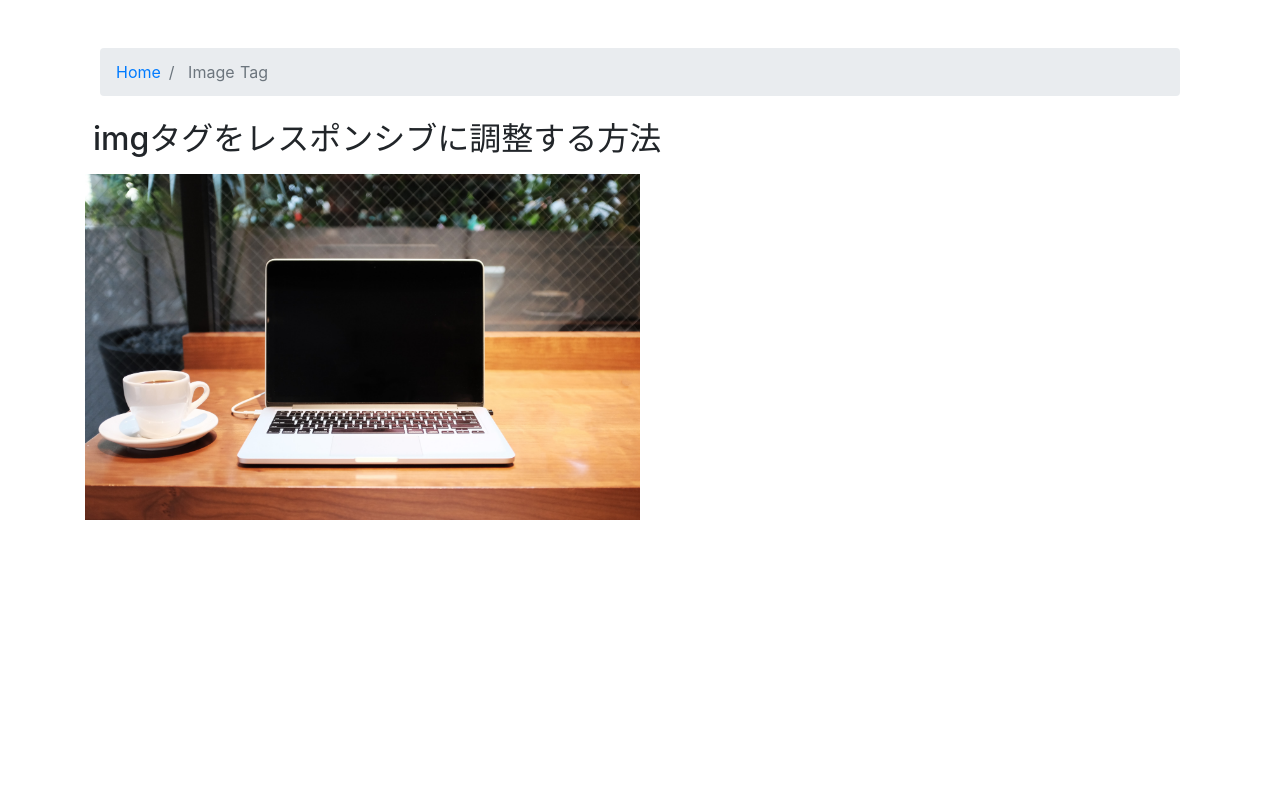
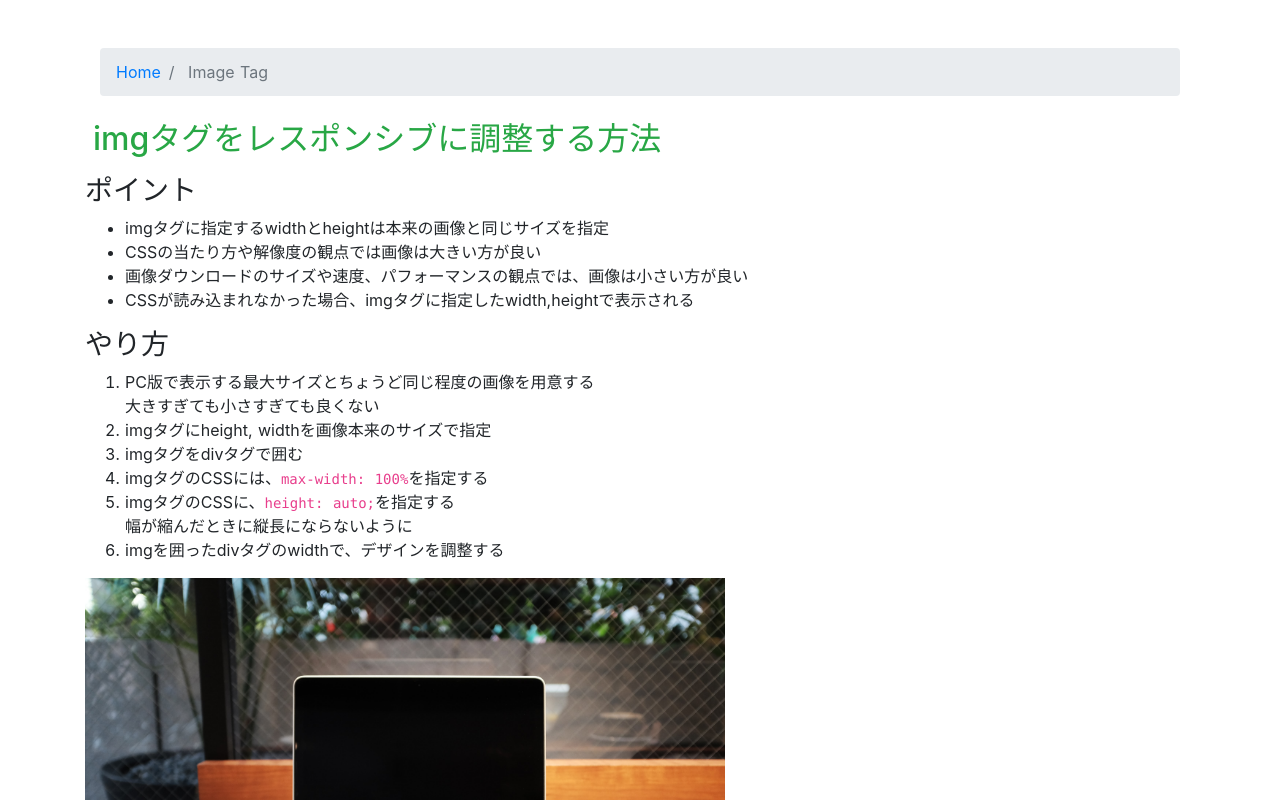
Before and after one commit to negi524/design_collection, a Nuxt app: page /imagetag in a window 1280 px wide. Shown: the top 800 px of the page. Built offline with nearby package versions, Linux system fonts and the light colour scheme.

Commit message:
実装時の解説文言追加

```diff
--- a/pages/imagetag.vue
+++ b/pages/imagetag.vue
@@ -1,7 +1,40 @@
 <template>
   <div id="imagetag">
     <global-header :crumbs="crumbs" />
-    <h2 class="p-2">imgタグをレスポンシブに調整する方法</h2>
+    <h2 class="p-2 text-success">imgタグをレスポンシブに調整する方法</h2>
+    <!-- 解説 -->
+    <section class="description__point">
+      <h3>ポイント</h3>
+      <ul>
+        <li>imgタグに指定するwidthとheightは本来の画像と同じサイズを指定</li>
+        <li>CSSの当たり方や解像度の観点では画像は大きい方が良い</li>
+        <li>
+          画像ダウンロードのサイズや速度、パフォーマンスの観点では、画像は小さい方が良い
+        </li>
+        <li>
+          CSSが読み込まれなかった場合、imgタグに指定したwidth,heightで表示される
+        </li>
+      </ul>
+    </section>
+    <section class="description__howto">
+      <h3>やり方</h3>
+      <ol>
+        <li>
+          PC版で表示する最大サイズとちょうど同じ程度の画像を用意する<br />
+          大きすぎても小さすぎても良くない
+        </li>
+        <li>imgタグにheight, widthを画像本来のサイズで指定</li>
+        <li>imgタグをdivタグで囲む</li>
+        <li>imgタグのCSSには、<code>max-width: 100%</code>を指定する</li>
+        <li>
+          imgタグのCSSに、<code>height: auto;</code>を指定する<br />
+          幅が縮んだときに縦長にならないように
+        </li>
+        <li>imgを囲ったdivタグのwidthで、デザインを調整する</li>
+      </ol>
+    </section>
+    <!-- デモ -->
+    <div class="demo">
       <div class="img__container">
         <img
           class="img__item"
@@ -10,6 +43,7 @@
           height="398px"
           alt="hoge"
         />
+      </div>
     </div>
   </div>
 </template>
@@ -33,14 +67,30 @@ export default {
 </script>
 
 <style lang="scss" scoped>
+// SP
+@media screen and (max-width: 896px) {
   .img {
     &__container {
-    width: 50%;
-    height: 50%;
+      width: 400px;
+      height: 300px;
     }
     &__item {
       max-width: 100%;
       height: auto;
     }
   }
+}
+// PC
+@media screen and (min-width: 987px) {
+  .img {
+    &__container {
+      width: 800px;
+      height: 600px;
+    }
+    &__item {
+      max-width: 100%;
+      height: auto;
+    }
+  }
+}
 </style>
```
Lines whose indentation alone changed are shown as unchanged.
